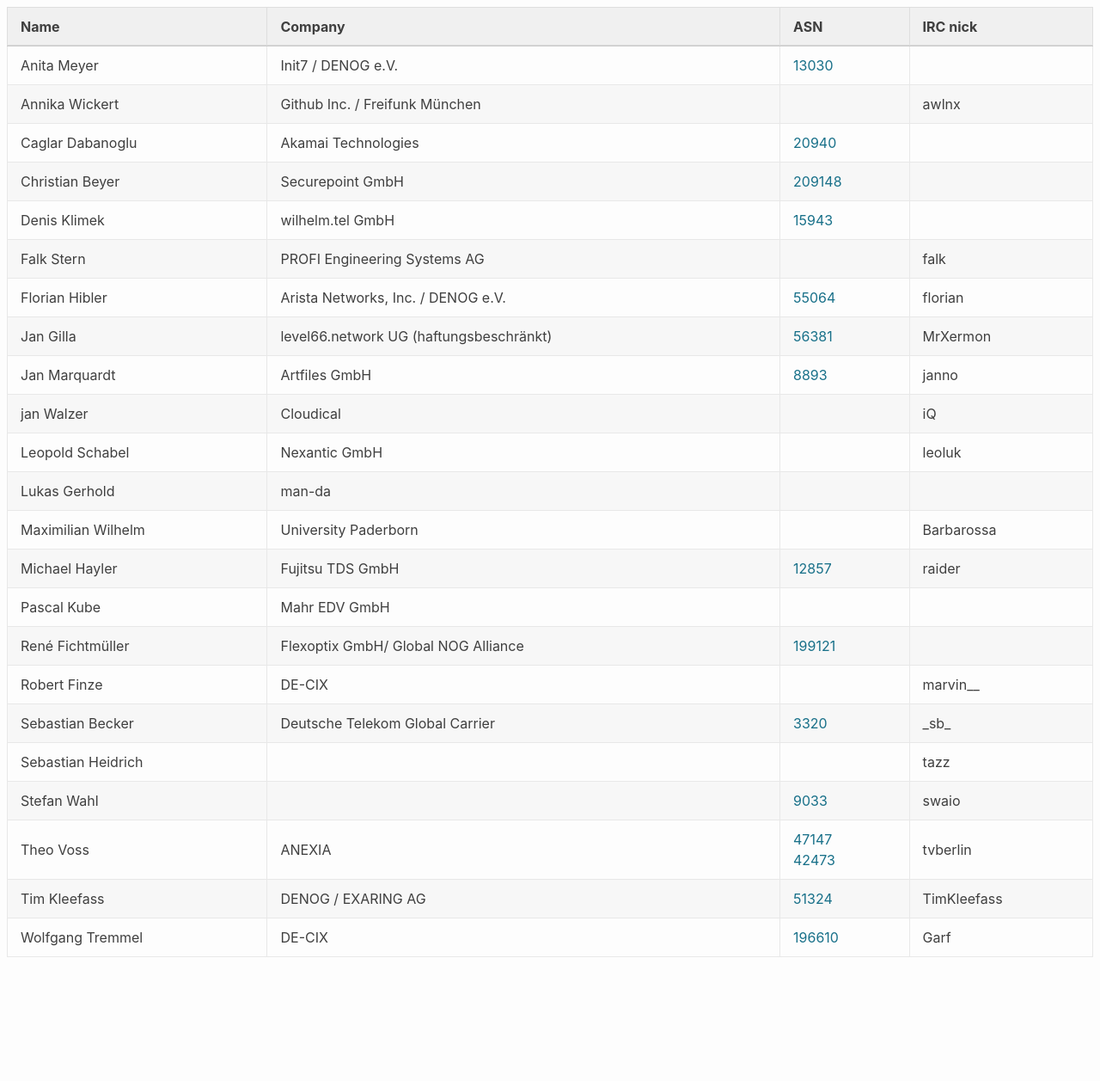
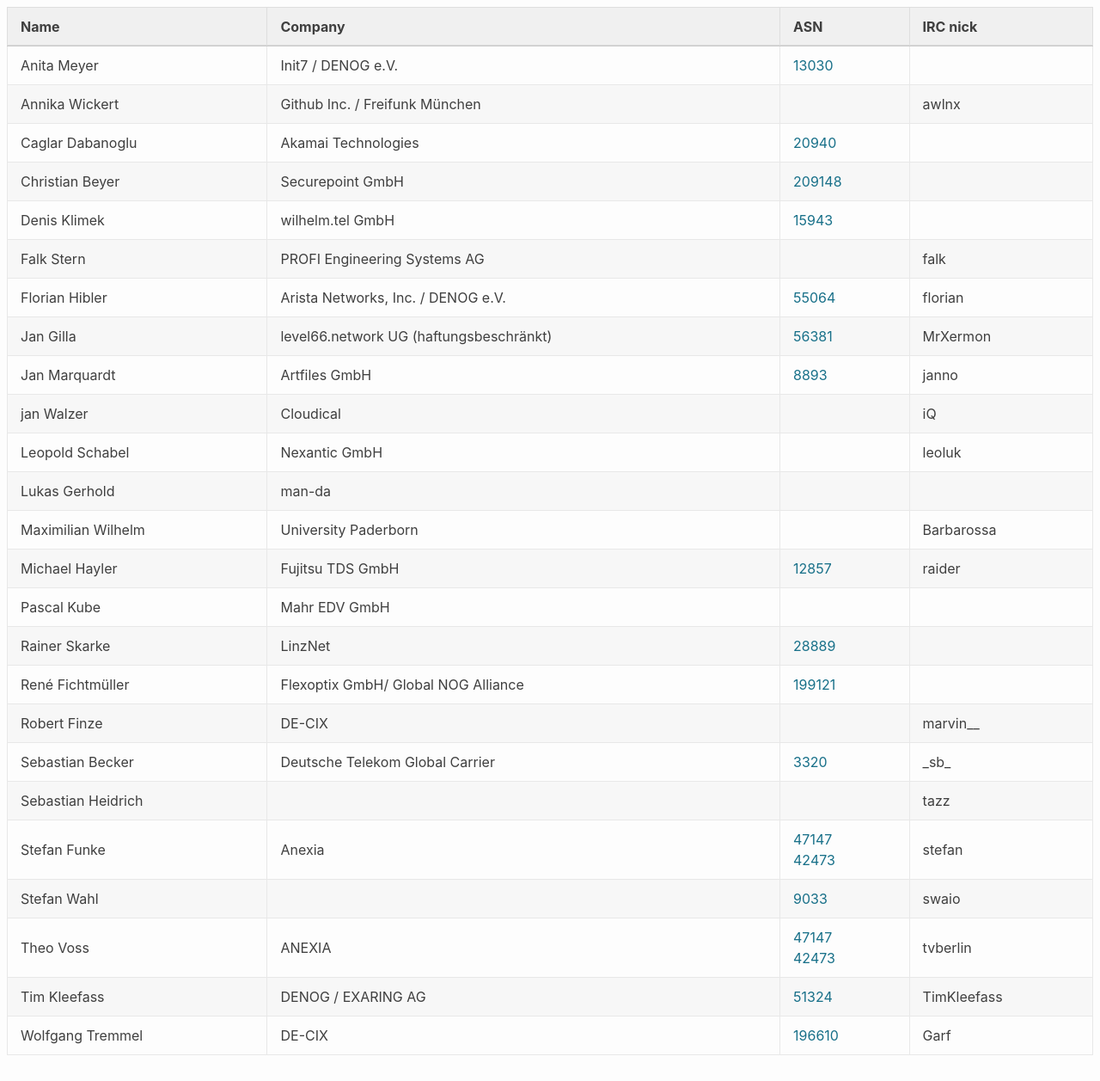
Before and after one commit to denog/pretix-attendeelist, a Jekyll site: the page built from index.markdown, in a window 1280 px wide and 1257 px high. Shown: the whole window at 86% size. Built offline with Jekyll 4.4.1, drawn with Linux system fonts in a browser that asks for light colours.

Commit message:
Latest data: Tue Mar 16 17:42:12 UTC 2021

```diff
--- a/_data/attendees_meetup_leader_2021-01.json
+++ b/_data/attendees_meetup_leader_2021-01.json
@@ -90,6 +90,12 @@
     "asn": null
   },
   {
+    "name": "Rainer Skarke",
+    "company": "LinzNet",
+    "irc": null,
+    "asn": "28889"
+  },
+  {
     "name": "René Fichtmüller",
     "company": "Flexoptix GmbH/ Global NOG Alliance",
     "irc": null,
@@ -112,6 +118,12 @@
     "company": null,
     "irc": "tazz",
     "asn": null
+  },
+  {
+    "name": "Stefan Funke",
+    "company": "Anexia",
+    "irc": "stefan",
+    "asn": "47147 42473"
   },
   {
     "name": "Stefan Wahl",
```
